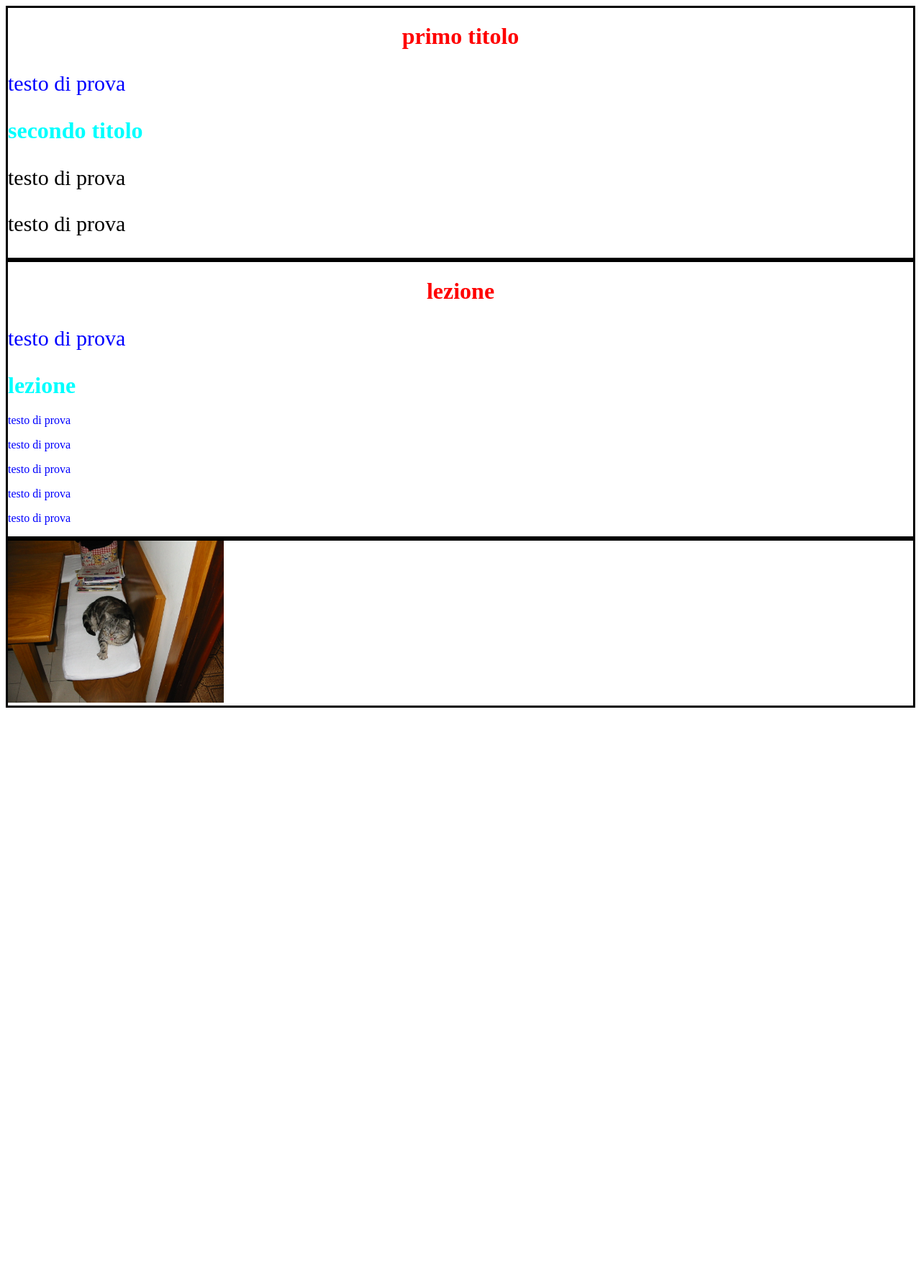
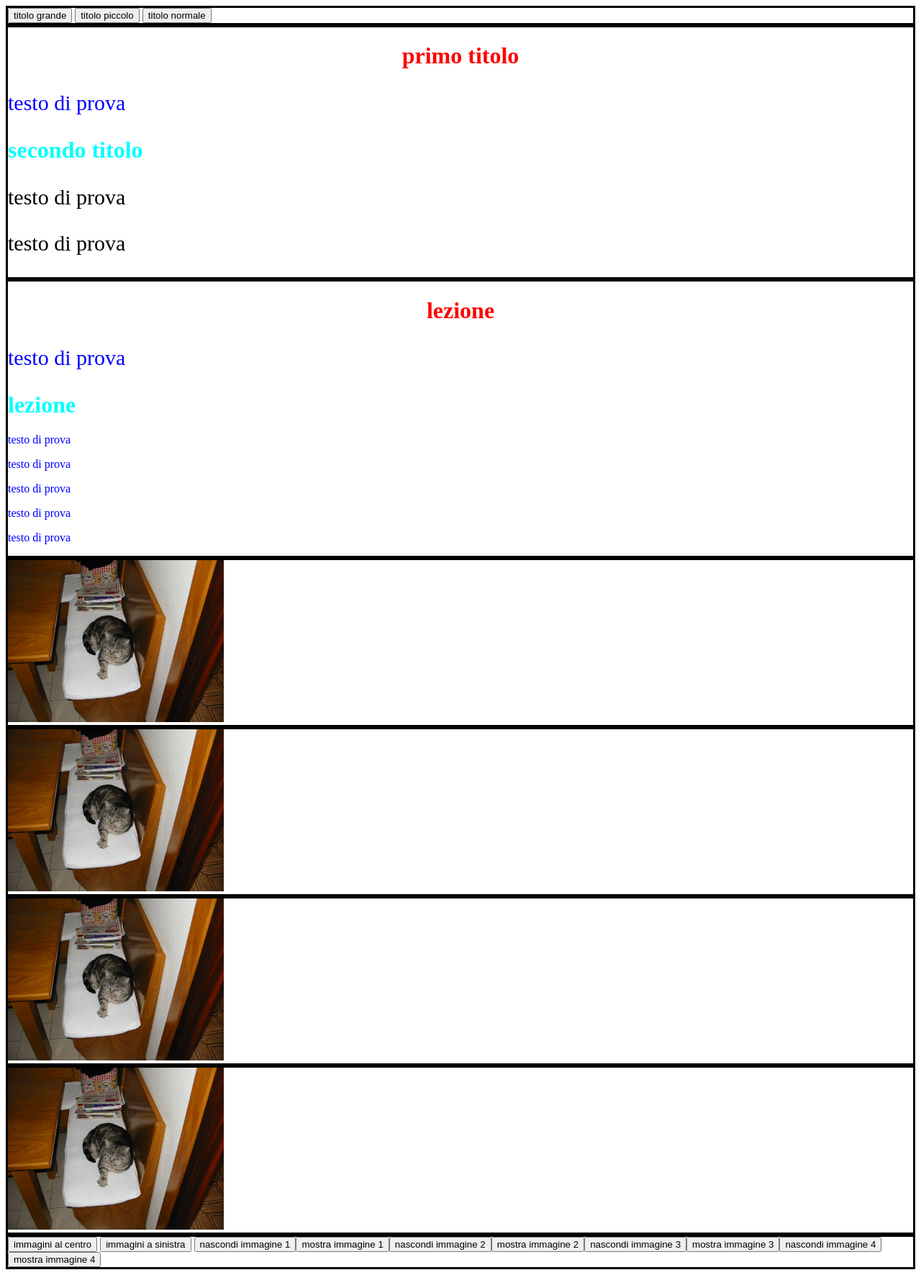
Before and after one commit to crossi72/ifts-2019, a PHP site: page / in a window 1280 px wide. Shown: the whole page at 72% size. Before the commit the page ends 983 px from the top, so only its background shows below. Run offline with PHP 8.4, Linux system fonts and the light colour scheme.

Commit message:
added javascript example

```diff
--- a/recupero/recupero/index.php
+++ b/recupero/recupero/index.php
@@ -7,6 +7,11 @@
 	<link rel="stylesheet" href="style.css" type="text/css" media="all">
 </head>
 <body>
+	<div class="pulsanti">
+		<input type="button" value="titolo grande" id="titolo-grande">
+		<input type="button" value="titolo piccolo" id="titolo-piccolo">
+		<input type="button" value="titolo normale" id="titolo-normale">
+	</div>
 	<div>
 		<?php
 			stampa('primo titolo', 'titolo-importante', 'H');
@@ -24,9 +29,29 @@
 		?>
 	</div>
 	<div>
-		<img src="immagine.jpg" class="piccola">
+		<img src="immagine.jpg" class="piccola" id="img1">
+	</div>
+	<div>
+		<img src="immagine.jpg" class="piccola" id="img2">
+	</div>
+	<div>
+		<img src="immagine.jpg" class="piccola" id="img3">
+	</div>
+	<div>
+		<img src="immagine.jpg" class="piccola" id="img4">
+	</div>
+	<div>
+		<input type="button" value="immagini al centro" id="centra-immagini">
+		<input type="button" value="immagini a sinistra" id="sinistra-immagini">
+		<?php
+			for ($i=1; $i <= 4; $i++){
+				echo '<input type="button" value="nascondi immagine '. $i .'" id="nascondi-'. $i .'">';
+				echo '<input type="button" value="mostra immagine '. $i .'" id="mostra-'. $i .'">';
+			}
+		?>
 	</div>
 </body>
+<script src="script.js"></script>
 </html>
 
 <?php
--- /dev/null
+++ b/recupero/recupero/script.js
@@ -0,0 +1,77 @@
+//aggancio le funzioni ai pulsanti della pagina
+document.getElementById("centra-immagini").addEventListener("click", imageCenter);
+document.getElementById("sinistra-immagini").addEventListener("click", imageLeft);
+document.getElementById("nascondi-1").addEventListener("click", nascondi1);
+document.getElementById("mostra-1").addEventListener("click", mostra1);
+document.getElementById("titolo-grande").addEventListener("click", titoloGrande);
+document.getElementById("titolo-piccolo").addEventListener("click", titoloPiccolo);
+document.getElementById("titolo-normale").addEventListener("click", titoloNormale);
+
+function imageCenter() {
+	//cerco le immagini presenti nella pagina
+	var immagini = document.getElementsByTagName("img");
+
+	//ad ogni immagine aggiungo la classe opportuna
+	for (i = 0; i < immagini.length; i++){
+		immagini[i].classList.add("centro");
+	}
+}
+
+function imageLeft() {
+	//cerco le immagini presenti nella pagina
+	var immagini = document.getElementsByTagName("img");
+
+	//ad ogni immagine aggiungo la classe opportuna
+	for (i = 0; i < immagini.length; i++){
+		immagini[i].classList.remove("centro");
+	}
+}
+
+function nascondi1() {
+	//cerco le immagini presenti nella pagina
+	var immagine = document.getElementById("img1");
+
+	//ad ogni immagine aggiungo la classe opportuna
+	immagine.classList.add("nascosto");
+}
+
+function mostra1() {
+	//cerco le immagini presenti nella pagina
+	var immagine = document.getElementById("img1");
+
+	//ad ogni immagine aggiungo la classe opportuna
+	immagine.classList.remove("nascosto");
+}
+
+function titoloGrande() {
+	//cerco le immagini presenti nella pagina
+	var titoli = document.getElementsByClassName("titolo-importante");
+
+	//ad ogni immagine aggiungo la classe opportuna
+	for (i = 0; i < titoli.length; i++){
+		titoli[i].classList.remove("h1-piccolo");
+		titoli[i].classList.add("h1-grande");
+	}
+}
+
+function titoloPiccolo() {
+	//cerco le immagini presenti nella pagina
+	var titoli = document.getElementsByClassName("titolo-importante");
+
+	//ad ogni immagine aggiungo la classe opportuna
+	for (i = 0; i < titoli.length; i++){
+		titoli[i].classList.remove("h1-grande");
+		titoli[i].classList.add("h1-piccolo");
+	}
+}
+
+function titoloNormale() {
+	//cerco le immagini presenti nella pagina
+	var titoli = document.getElementsByClassName("titolo-importante");
+
+	//ad ogni immagine aggiungo la classe opportuna
+	for (i = 0; i < titoli.length; i++){
+		titoli[i].classList.remove("h1-grande");
+		titoli[i].classList.remove("h1-piccolo");
+	}
+}
--- a/recupero/recupero/style.css
+++ b/recupero/recupero/style.css
@@ -1,3 +1,21 @@
+.h1-grande{
+	font-size: 100px;
+}
+
+.h1-piccolo{
+	font-size: 5px;
+}
+
+.nascosto{
+	display: none;
+}
+
+.centro{
+	margin-left: auto;
+	margin-right: auto;
+	display: block;
+}
+
 #titolo-importante{
 	color: #FF0;
 }
```
Also changed, not shown: recupero/lavagna 3.png (added), riallineamento/js/manager.js (indentation only).
